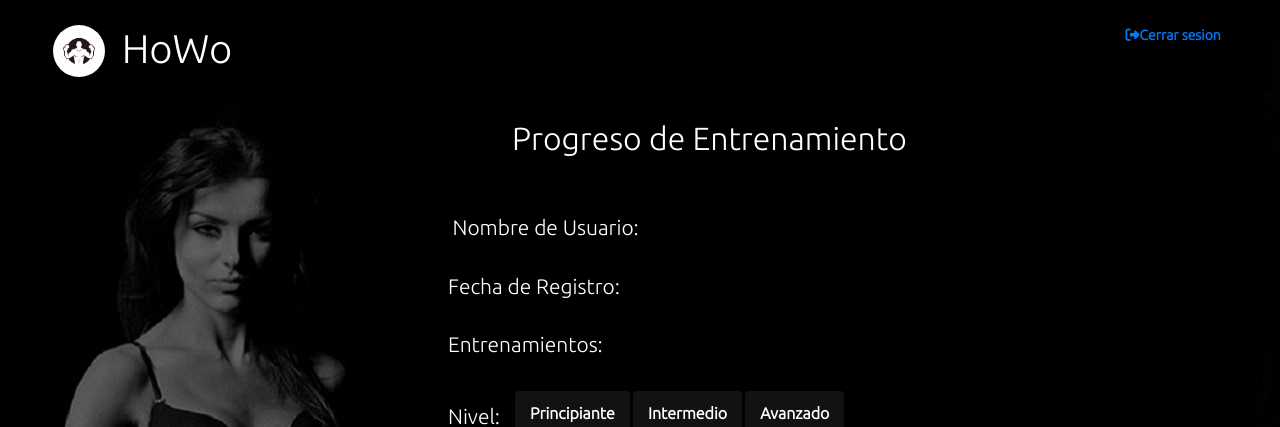
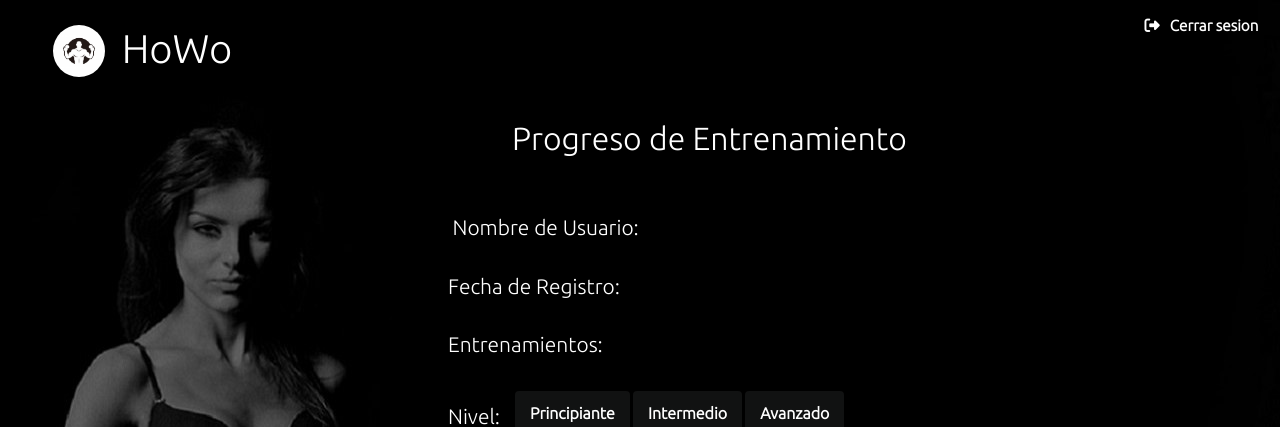
Before and after one commit to Home-Workout/HoWo, a PHP site: page /VerProgreso.php in a window 1280 px wide. Shown: the top 427 px of the page. Run offline with PHP 8.4, Linux system fonts and the light colour scheme; some libraries are stand-ins or nearby versions.

Commit message:
bug cerrar sesion

```diff
--- a/styles/VerProgreso.css
+++ b/styles/VerProgreso.css
@@ -7,23 +7,28 @@
 }
 
 
-/*
+
 .btnCerrarSesion {
     text-align: center;
-    color: rgb(10, 10, 10);
+    /*background: #7f8c8d;*/
+    color: #fff;
     display: inline-block;
-    font-size: 1.20em;
-    margin: 30px;
+    font-size: 1.09em;
+    margin: 0px;
     padding: 20 px 0px;
-    width: 180px;
+    width: 150px;
     height: 0px;
     text-decoration: none;
     box-shadow: 0px 3px 0px #373c3c;
     position: relative;
-    right: -1250px;
-    top: -5px;
+    right: -1px;
+    top: -10px;
 }
-*/
+.btnCerrarSesion span{
+    position: relative;
+    margin-right: 10px;
+
+}
 
 
 /*
```
